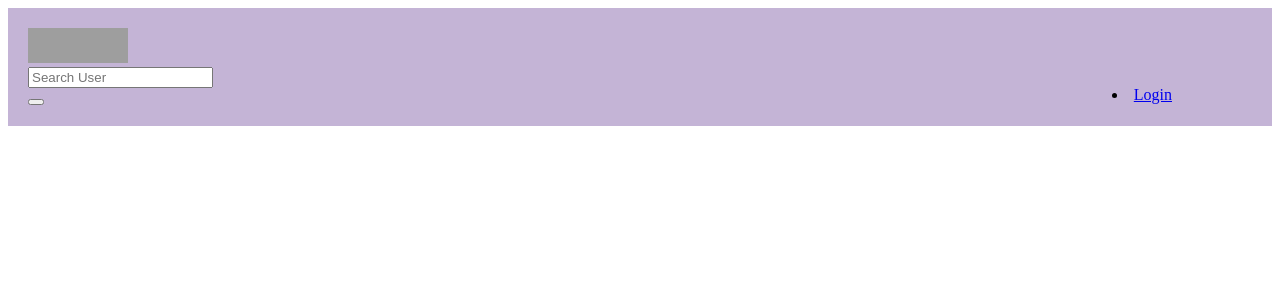
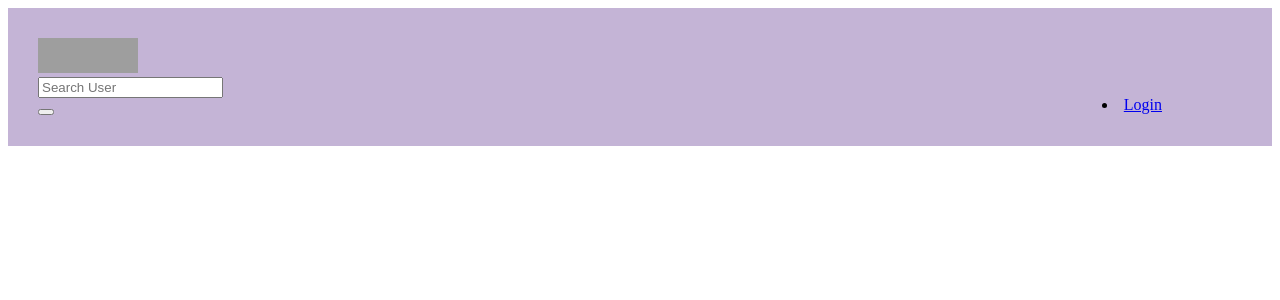
Before and after one commit to umurangamirwa/Projects_rating, a Django app: template rate/templates/navbar.html in a window 1280 px wide. Shown: the top 300 px of the page. Run offline with Django 3.2, Linux system fonts and the light colour scheme; the template is opened without the code that fills it, so the values that code supplies are empty; some libraries are stand-ins or nearby versions; grey boxes are pictures that could not be loaded.

Commit message:
add style in navbar

```diff
--- a/rate/templates/index.html
+++ b/rate/templates/index.html
@@ -1,7 +1,7 @@
 {% extends 'my_project/base.html' %}
 
 {% block content %}
-<div class="container top"  >
+<div class="container top" style="background-color:rgb(144, 233, 228)">
 
     <div class="jumbstron">
 
--- a/rate/templates/navbar.html
+++ b/rate/templates/navbar.html
@@ -13,7 +13,7 @@
 <body>
   <div class="container">
     <div class="jumbstron">
-    <nav class=" " style="background-color:rgb(196, 180, 214); border:rgb(196, 180, 214); padding:20px;">
+    <nav class=" " style="background-color:rgb(196, 180, 214); border:rgb(196, 180, 214); padding:30px;">
         <div class="container-fluid">
             <div class="col-xs-12 col-sm-12 col-md-3 col-lg-3 col-xl-3">
 
```
